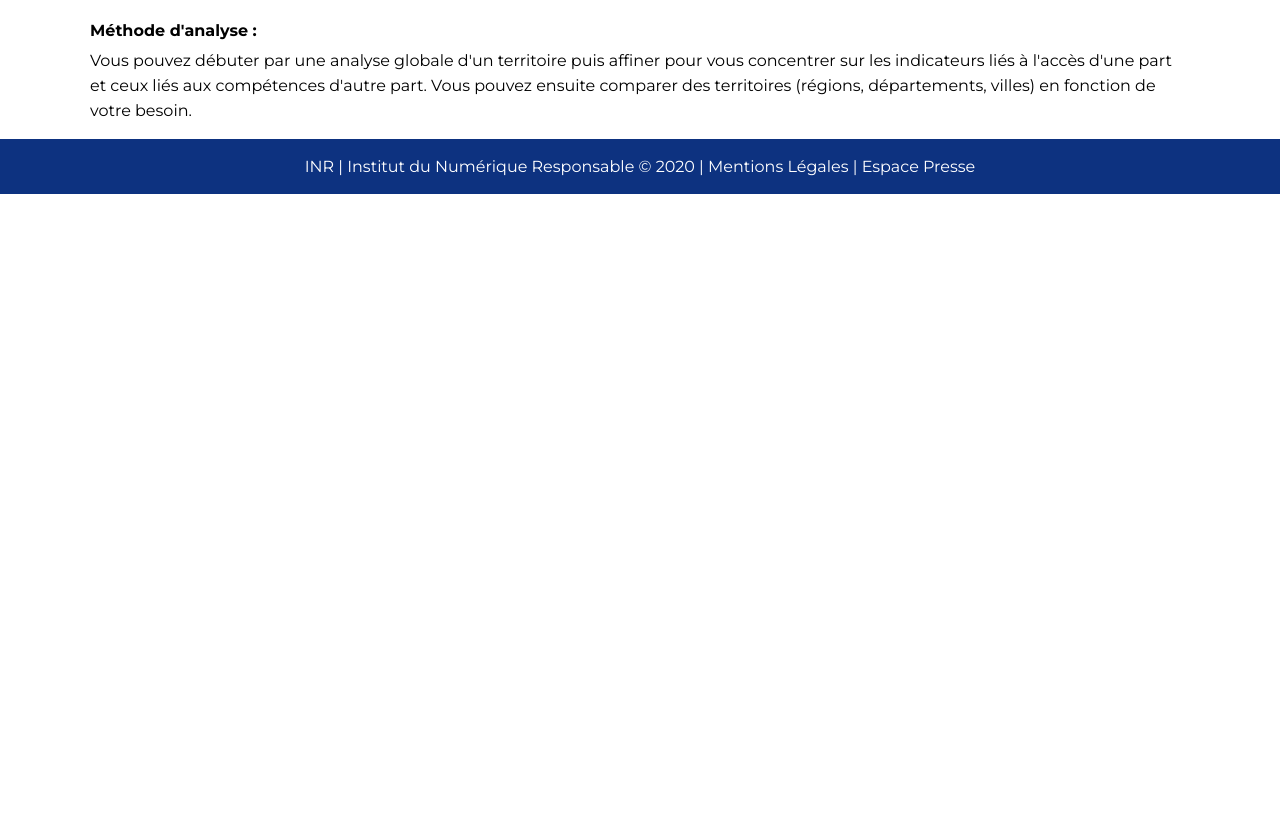
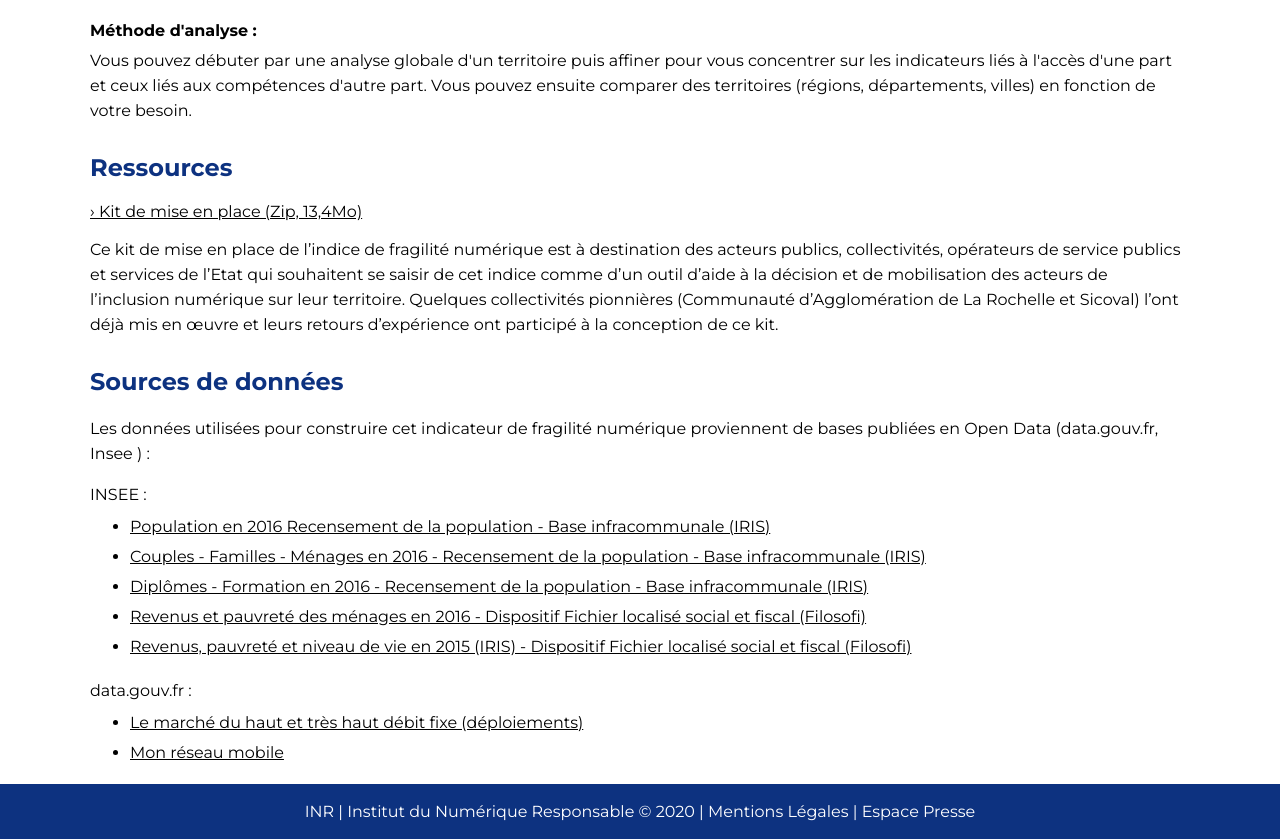
Before and after one commit to Benjvfr/frontend-indicateur-fragilite-numerique, an Angular app: page / in a window 1280 px wide. Shown: the part 921-1760 px from the top of the page. Before the commit the page ends 1115 px from the top, so only its background shows below. Built offline with nearby package versions, Linux system fonts and the light colour scheme.

Commit message:
Ajout des ressources et sources de données

```diff
--- a/src/app/app.component.html
+++ b/src/app/app.component.html
@@ -4,6 +4,8 @@
     <app-sub-header></app-sub-header>
 
     <app-dimensions-indicateur></app-dimensions-indicateur>
+
+    <app-ressources></app-ressources>
 </div>
 
 <app-footer></app-footer>
--- a/src/app/app.module.ts
+++ b/src/app/app.module.ts
@@ -6,6 +6,7 @@ import { HeaderComponent } from './header/header.component';
 import { SubHeaderComponent } from './sub-header/sub-header.component';
 import { DimensionsIndicateurComponent } from './dimensions-indicateur/dimensions-indicateur.component';
 import { FooterComponent } from './footer/footer.component';
+import { RessourcesComponent } from './ressources/ressources.component';
 
 @NgModule({
   declarations: [
@@ -13,7 +14,8 @@ import { FooterComponent } from './footer/footer.component';
     HeaderComponent,
     SubHeaderComponent,
     DimensionsIndicateurComponent,
-    FooterComponent
+    FooterComponent,
+    RessourcesComponent
   ],
   imports: [
     BrowserModule
--- a/src/app/dimensions-indicateur/dimensions-indicateur.component.css
+++ b/src/app/dimensions-indicateur/dimensions-indicateur.component.css
@@ -1,8 +1,3 @@
-h2 {
-    margin-top: 30px;
-    color: #0d3280;
-}
-
 .indicateurs-container {
     display: flex;
     flex-direction: row;
@@ -11,7 +6,7 @@ h2 {
 
 .indicateurs-container .indicateur {
     padding: 20px;
-    background: #0d3280;
+    background: rgba(13, 50, 128, 0.94);
     color: white;
     margin: 4px;
     padding-bottom: 5px;
@@ -24,6 +19,14 @@ h2 {
     width: 60px;
 }
 
+.indicateurs-container .indicateur:first-child {
+    margin-left: 0;
+}
+
+.indicateurs-container .indicateur:last-child {
+    margin-right: 0;
+}
+
 p.bold {
     font-weight: bold;
     margin-bottom: 5px;
@@ -31,4 +34,5 @@ p.bold {
 
 p.analyse {
     margin-top: 0;
+    margin-bottom: 0;
 }
--- a/src/app/dimensions-indicateur/dimensions-indicateur.component.html
+++ b/src/app/dimensions-indicateur/dimensions-indicateur.component.html
@@ -1,4 +1,4 @@
-<h2>Les quatres indicateurs de fragilité</h2>
+<h2 id="indices">Les quatres indicateurs de fragilité</h2>
 
 <p>Les quatre indicateurs retenus permettent de créer une analyse globale s'appuyant sur l'accès d'une part (information, interfaces numériques) et sur les compétences d'autre part (utilisation d'une interface,compétences administratives).</p>
 
--- /dev/null
+++ b/src/app/ressources/ressources.component.css
@@ -0,0 +1,12 @@
+a {
+    text-decoration: underline;
+}
+
+ul {
+    line-height: 30px;
+    margin-top: 0;
+}
+
+p.source {
+    margin-bottom: 5px;
+}
--- /dev/null
+++ b/src/app/ressources/ressources.component.html
@@ -0,0 +1,43 @@
+<h2>Ressources</h2>
+
+<a href="https://lamednum.coop/wp-content/uploads/2020/07/Kit-Indice-de-Fragilit%C3%A9-Num%C3%A9rique.zip">› Kit de mise en place (Zip, 13,4Mo)</a>
+
+<p>Ce kit de mise en place de l’indice de fragilité numérique est à destination des acteurs publics,
+    collectivités, opérateurs de service publics et services de l’Etat qui souhaitent se saisir de
+    cet indice comme d’un outil d’aide à la décision et de mobilisation des acteurs de l’inclusion numérique
+     sur leur territoire. Quelques collectivités pionnières (Communauté d’Agglomération de La Rochelle et
+     Sicoval) l’ont déjà mis en œuvre et leurs retours d’expérience ont participé à la conception de ce kit.
+</p>
+
+<h2>Sources de données</h2>
+
+<p>Les données utilisées pour construire cet indicateur de fragilité numérique proviennent de bases publiées en Open Data (data.gouv.fr, Insee ) :</p>
+
+<p class="source">INSEE :</p>
+<ul>
+    <li>
+        <a href="#">Population en 2016 Recensement de la population - Base infracommunale (IRIS)</a>
+    </li>
+    <li>
+        <a href="#">Couples - Familles - Ménages en 2016 - Recensement de la population - Base infracommunale (IRIS)</a>
+    </li>
+    <li>
+        <a href="#">Diplômes - Formation en 2016 - Recensement de la population - Base infracommunale (IRIS)</a>
+    </li>
+    <li>
+        <a href="#">Revenus et pauvreté des ménages en 2016 - Dispositif Fichier localisé social et fiscal (Filosofi)</a>
+    </li>
+    <li>
+        <a href="#">Revenus, pauvreté et niveau de vie en 2015 (IRIS) - Dispositif Fichier localisé social et fiscal (Filosofi)</a>
+    </li>
+</ul>
+
+<p class="source">data.gouv.fr :</p>
+<ul>
+    <li>
+        <a href="#">Le marché du haut et très haut débit fixe (déploiements)</a>
+    </li>
+    <li>
+        <a href="#">Mon réseau mobile</a>
+    </li>
+</ul>
--- /dev/null
+++ b/src/app/ressources/ressources.component.ts
@@ -0,0 +1,15 @@
+import { Component, OnInit } from '@angular/core';
+
+@Component({
+  selector: 'app-ressources',
+  templateUrl: './ressources.component.html',
+  styleUrls: ['./ressources.component.css']
+})
+export class RessourcesComponent implements OnInit {
+
+  constructor() { }
+
+  ngOnInit(): void {
+  }
+
+}
--- a/src/app/sub-header/sub-header.component.css
+++ b/src/app/sub-header/sub-header.component.css
@@ -2,7 +2,7 @@
     width: 100%;
     display: flex;
     position: relative;
-    background: url(http://localhost:4200/assets/numerique.jpg);
+    background: url("/assets/numerique.jpg");
     background-size: cover;
     height: 350px;
     margin-top: 10px;
--- a/src/app/sub-header/sub-header.component.html
+++ b/src/app/sub-header/sub-header.component.html
@@ -1,5 +1,7 @@
 <div class="filter">
     <h1>Indice national de Fragilité Numérique</h1>
     <p>Cet outil, développé par l’Institut du Numérique Responsable (INR), permet la visualisation d'indices de fragilité numérique territoire par territoire. La fragilité numérique est identifiée sur des critères liés à l'accès au numérique et sur le niveau de compétences de chacun et chacun.</p>
-    <button>Découvrir les indices</button>
+    <a href="#indices">
+        <button>Découvrir les indices</button>
+    </a>
 </div>
--- a/src/styles.css
+++ b/src/styles.css
@@ -15,3 +15,8 @@ a {
     color: inherit;
     text-decoration: none;
 }
+
+h2 {
+    margin-top: 30px;
+    color: #0d3280;
+}
```
Also changed, not shown: 1 other file (tests, documents, lock files or other folders).
